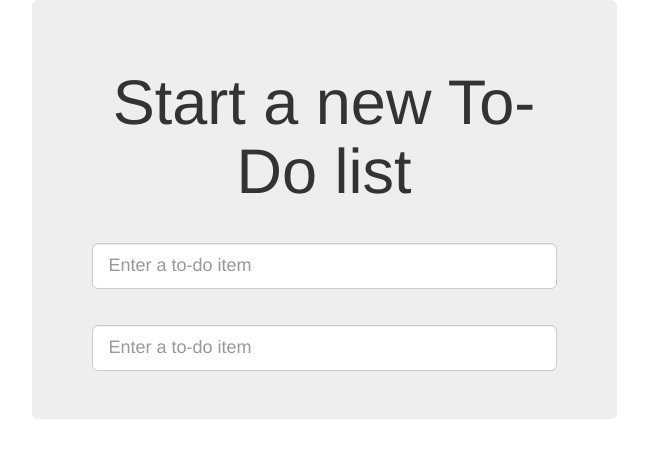
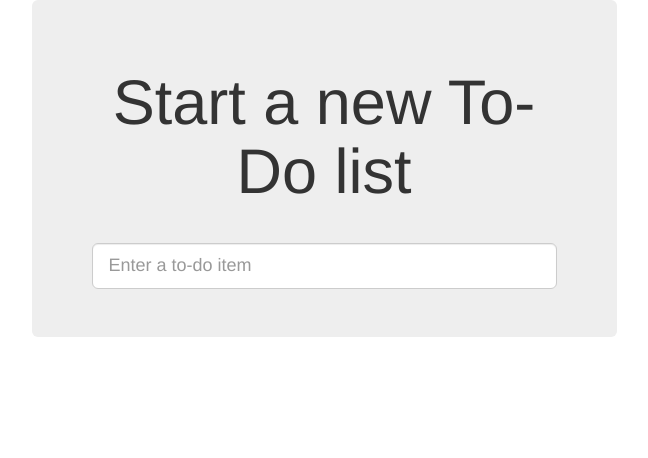
Before and after one commit to villa22k/WebApp, a Django app: page / in a window 1280 px wide. Shown: the top 458 px of the page, without its empty margins (316-964 px from the left). Run offline with Django 3.2, Linux system fonts and the light colour scheme; some libraries are stand-ins or nearby versions.

Commit message:
Delete item from list

```diff
--- a/superlists/lists/templates/base.html
+++ b/superlists/lists/templates/base.html
@@ -20,12 +20,6 @@
       placeholder="Enter a to-do item" />
       {% csrf_token %}
     </form>
-    <form method="DELETE" action="{% block delete_action %}{% endblock %}">
-      <input id="id_new_item" name="item_text"
-      class="form-control input-lg"
-      placeholder="Enter a to-do item" />
-      {% csrf_token %}
-    </form>
       </div>
     </div>
   </div>
--- a/superlists/lists/templates/list.html
+++ b/superlists/lists/templates/list.html
@@ -2,13 +2,12 @@
 
   {% block header_text %} Your To-do List {% endblock %}
   {% block form_action %}/lists/{{list.id}}/add_item{% endblock %}
-  {% block delete_action %}/lists/{{list.id}}/add_item{% endblock %}
 
   {% block table %}
     <table id="id_list_table" class="table">
       {% for item in list.item_set.all %}
         <tr><td>{{ forloop.counter }}.</td><td> {{ item.text }}
-          <a href="/lists/{{list.id}}/delete_item" >Delete</a></td></tr>
+          <a href="/lists/items/{{ item.id }}/delete_item">Delete</a></td></tr>
       {% endfor %}
     </table>
   {% endblock %}
--- a/superlists/lists/urls.py
+++ b/superlists/lists/urls.py
@@ -6,7 +6,7 @@ urlpatterns = [
     url(r'^new$', views.new_list, name='new_list'),
     url(r'^(\d+)/$', views.view_list, name="view_list"),
     url(r'^(\d+)/add_item$', views.add_item, name="add_item"),
-    url(r'^(\d+)/delete_item$', views.delete_item, name="delete_item"),
+    url(r'^items/(\d+)/delete_item$', views.delete_item, name="delete_item"),
     # \d manage digits
 
 ]
--- a/superlists/lists/views.py
+++ b/superlists/lists/views.py
@@ -26,12 +26,11 @@ def add_item(request, list_id):
     Item.objects.create(text=request.POST['item_text'], list= list_)
     return redirect('/lists/%d/' %(list_.id))
 
-def delete_item(request, list_id):
-    list_ = List.objects.get(id= list_id)
-    Item.objects.create(text=request.DELETE['item_text'], list= list_)
-    print(first_item.Item.text)
+def delete_item(request, item_id):
     # Get Item
-    delete_item=list_.Item.objects.get(id= item_id)
+    delete_item = Item.objects.get(id=item_id)
+    # Get list
+    list_ = delete_item.list
     # Delete item
     delete_item.delete()
     return redirect('/lists/%d/' %(list_.id))
```
